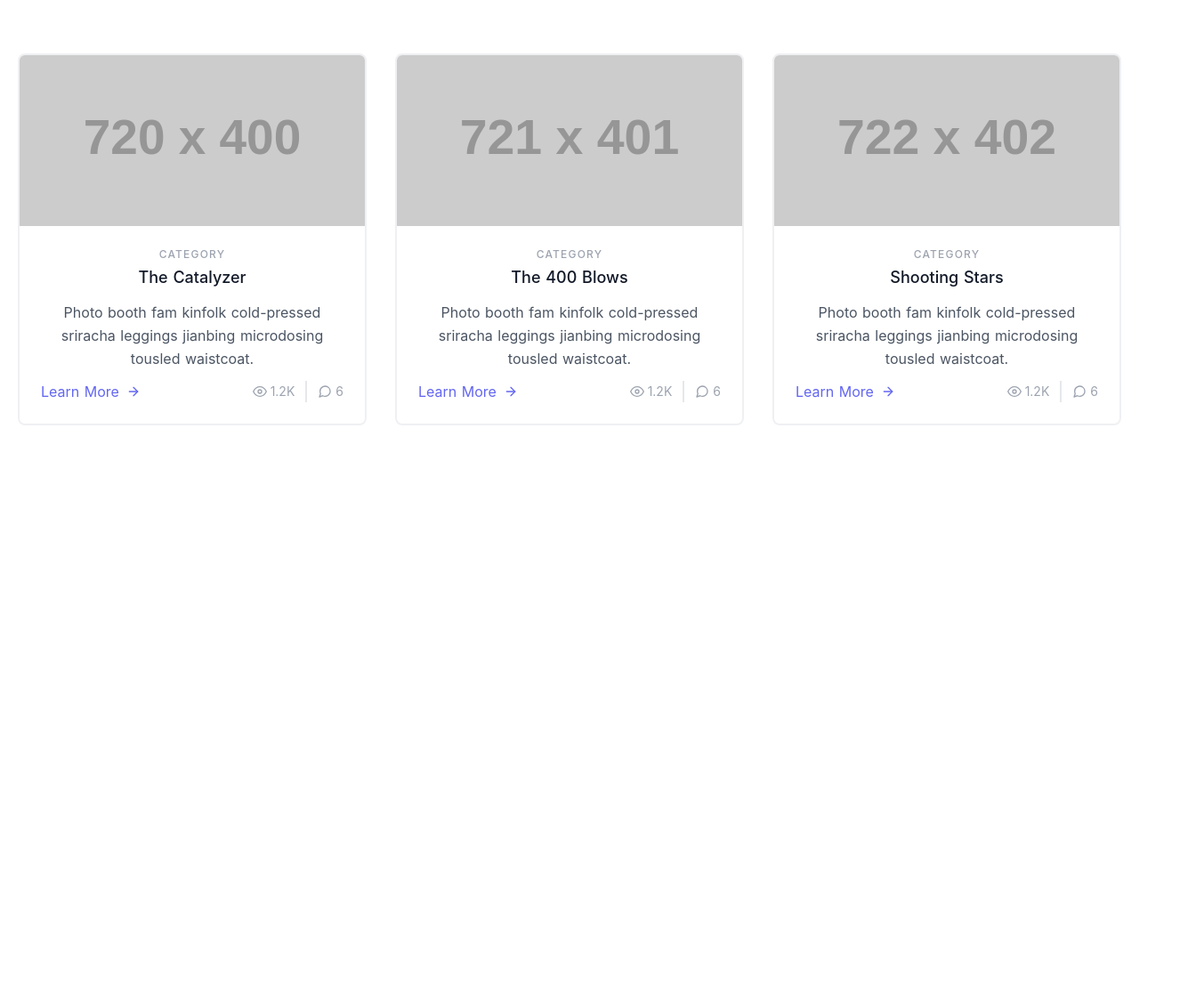
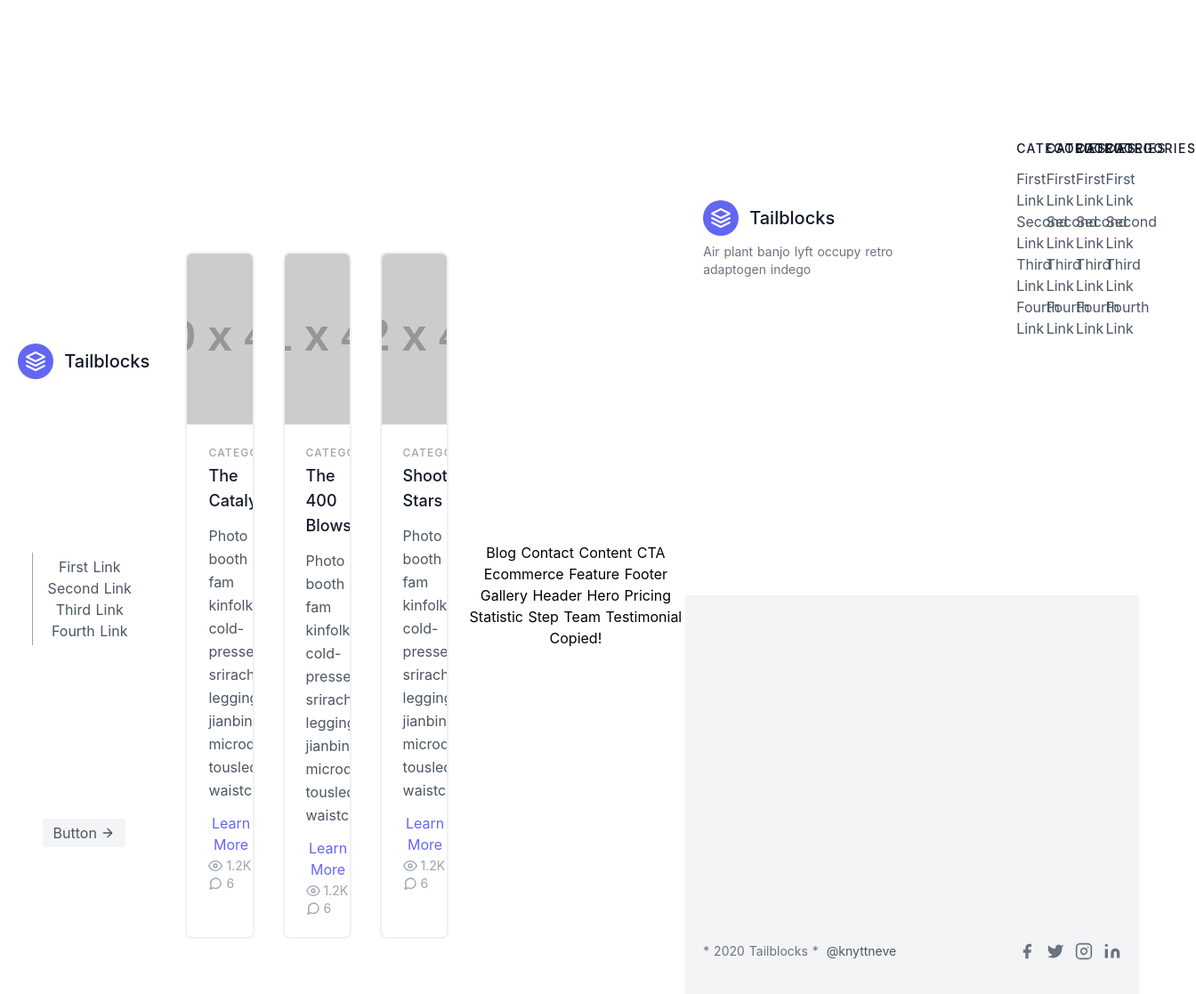
Before and after one commit to suzucan2020/nuxt-tailwindcss-sample, a Nuxt app: page / in a window 1280 px wide. Shown: the part 131-1248 px from the top of the page at 89% size, 1344 px wide, since content can reach past the window. Before the commit the page ends 800 px from the top, so only its background shows below. Built offline with nearby package versions, Linux system fonts and the light colour scheme.

Commit message:
add Top page

```diff
--- a/pages/index.vue
+++ b/pages/index.vue
@@ -1,5 +1,29 @@
 <template>
   <div class="container">
+
+ <header class="text-gray-600 body-font">
+  <div class="container mx-auto flex flex-wrap p-5 flex-col md:flex-row items-center">
+    <a class="flex title-font font-medium items-center text-gray-900 mb-4 md:mb-0">
+      <svg xmlns="http://www.w3.org/2000/svg" fill="none" stroke="currentColor" stroke-linecap="round" stroke-linejoin="round" stroke-width="2" class="w-10 h-10 text-white p-2 bg-indigo-500 rounded-full" viewBox="0 0 24 24">
+        <path d="M12 2L2 7l10 5 10-5-10-5zM2 17l10 5 10-5M2 12l10 5 10-5"></path>
+      </svg>
+      <span class="ml-3 text-xl">Tailblocks</span>
+    </a>
+    <nav class="md:mr-auto md:ml-4 md:py-1 md:pl-4 md:border-l md:border-gray-400	flex flex-wrap items-center text-base justify-center">
+      <a class="mr-5 hover:text-gray-900">First Link</a>
+      <a class="mr-5 hover:text-gray-900">Second Link</a>
+      <a class="mr-5 hover:text-gray-900">Third Link</a>
+      <a class="mr-5 hover:text-gray-900">Fourth Link</a>
+    </nav>
+    <button class="inline-flex items-center bg-gray-100 border-0 py-1 px-3 focus:outline-none hover:bg-gray-200 rounded text-base mt-4 md:mt-0">Button
+      <svg fill="none" stroke="currentColor" stroke-linecap="round" stroke-linejoin="round" stroke-width="2" class="w-4 h-4 ml-1" viewBox="0 0 24 24">
+        <path d="M5 12h14M12 5l7 7-7 7"></path>
+      </svg>
+    </button>
+  </div>
+</header>
+
+
   <section class="text-gray-600 body-font">
   <div class="container px-5 py-24 mx-auto">
   <div class="flex flex-wrap -m-4">
@@ -94,6 +118,139 @@
   </div>
   </section>
 
+
+Blog
+Contact
+Content
+CTA
+Ecommerce
+Feature
+Footer
+Gallery
+Header
+Hero
+Pricing
+Statistic
+Step
+Team
+Testimonial
+Copied!
+
+<footer class="text-gray-600 body-font">
+  <div class="container px-5 py-24 mx-auto flex md:items-center lg:items-start md:flex-row md:flex-nowrap flex-wrap flex-col">
+    <div class="w-64 flex-shrink-0 md:mx-0 mx-auto text-center md:text-left">
+      <a class="flex title-font font-medium items-center md:justify-start justify-center text-gray-900">
+        <svg xmlns="http://www.w3.org/2000/svg" fill="none" stroke="currentColor" stroke-linecap="round" stroke-linejoin="round" stroke-width="2" class="w-10 h-10 text-white p-2 bg-indigo-500 rounded-full" viewBox="0 0 24 24">
+          <path d="M12 2L2 7l10 5 10-5-10-5zM2 17l10 5 10-5M2 12l10 5 10-5"></path>
+        </svg>
+        <span class="ml-3 text-xl">Tailblocks</span>
+      </a>
+      <p class="mt-2 text-sm text-gray-500">Air plant banjo lyft occupy retro adaptogen indego</p>
+    </div>
+    <div class="flex-grow flex flex-wrap md:pl-20 -mb-10 md:mt-0 mt-10 md:text-left text-center">
+      <div class="lg:w-1/4 md:w-1/2 w-full px-4">
+        <h2 class="title-font font-medium text-gray-900 tracking-widest text-sm mb-3">CATEGORIES</h2>
+        <nav class="list-none mb-10">
+          <li>
+            <a class="text-gray-600 hover:text-gray-800">First Link</a>
+          </li>
+          <li>
+            <a class="text-gray-600 hover:text-gray-800">Second Link</a>
+          </li>
+          <li>
+            <a class="text-gray-600 hover:text-gray-800">Third Link</a>
+          </li>
+          <li>
+            <a class="text-gray-600 hover:text-gray-800">Fourth Link</a>
+          </li>
+        </nav>
+      </div>
+      <div class="lg:w-1/4 md:w-1/2 w-full px-4">
+        <h2 class="title-font font-medium text-gray-900 tracking-widest text-sm mb-3">CATEGORIES</h2>
+        <nav class="list-none mb-10">
+          <li>
+            <a class="text-gray-600 hover:text-gray-800">First Link</a>
+          </li>
+          <li>
+            <a class="text-gray-600 hover:text-gray-800">Second Link</a>
+          </li>
+          <li>
+            <a class="text-gray-600 hover:text-gray-800">Third Link</a>
+          </li>
+          <li>
+            <a class="text-gray-600 hover:text-gray-800">Fourth Link</a>
+          </li>
+        </nav>
+      </div>
+      <div class="lg:w-1/4 md:w-1/2 w-full px-4">
+        <h2 class="title-font font-medium text-gray-900 tracking-widest text-sm mb-3">CATEGORIES</h2>
+        <nav class="list-none mb-10">
+          <li>
+            <a class="text-gray-600 hover:text-gray-800">First Link</a>
+          </li>
+          <li>
+            <a class="text-gray-600 hover:text-gray-800">Second Link</a>
+          </li>
+          <li>
+            <a class="text-gray-600 hover:text-gray-800">Third Link</a>
+          </li>
+          <li>
+            <a class="text-gray-600 hover:text-gray-800">Fourth Link</a>
+          </li>
+        </nav>
+      </div>
+      <div class="lg:w-1/4 md:w-1/2 w-full px-4">
+        <h2 class="title-font font-medium text-gray-900 tracking-widest text-sm mb-3">CATEGORIES</h2>
+        <nav class="list-none mb-10">
+          <li>
+            <a class="text-gray-600 hover:text-gray-800">First Link</a>
+          </li>
+          <li>
+            <a class="text-gray-600 hover:text-gray-800">Second Link</a>
+          </li>
+          <li>
+            <a class="text-gray-600 hover:text-gray-800">Third Link</a>
+          </li>
+          <li>
+            <a class="text-gray-600 hover:text-gray-800">Fourth Link</a>
+          </li>
+        </nav>
+      </div>
+    </div>
+  </div>
+  <div class="bg-gray-100">
+    <div class="container mx-auto py-4 px-5 flex flex-wrap flex-col sm:flex-row">
+      <p class="text-gray-500 text-sm text-center sm:text-left">* 2020 Tailblocks *
+        <a href="https://twitter.com/knyttneve" rel="noopener noreferrer" class="text-gray-600 ml-1" target="_blank">@knyttneve</a>
+      </p>
+      <span class="inline-flex sm:ml-auto sm:mt-0 mt-2 justify-center sm:justify-start">
+        <a class="text-gray-500">
+         <svg fill="currentColor" stroke-linecap="round" stroke-linejoin="round" stroke-width="2" class="w-5 h-5" viewBox="0 0 24 24">
+            <path d="M18 2h-3a5 5 0 00-5 5v3H7v4h3v8h4v-8h3l1-4h-4V7a1 1 0 011-1h3z"></path>
+          </svg>
+        </a>
+        <a class="ml-3 text-gray-500">
+          <svg fill="currentColor" stroke-linecap="round" stroke-linejoin="round" stroke-width="2" class="w-5 h-5" viewBox="0 0 24 24">
+            <path d="M23 3a10.9 10.9 0 01-3.14 1.53 4.48 4.48 0 00-7.86 3v1A10.66 10.66 0 013 4s-4 9 5 13a11.64 11.64 0 01-7 2c9 5 20 0 20-11.5a4.5 4.5 0 00-.08-.83A7.72 7.72 0 0023 3z"></path>
+          </svg>
+        </a>
+        <a class="ml-3 text-gray-500">
+          <svg fill="none" stroke="currentColor" stroke-linecap="round" stroke-linejoin="round" stroke-width="2" class="w-5 h-5" viewBox="0 0 24 24">
+            <rect width="20" height="20" x="2" y="2" rx="5" ry="5"></rect>
+            <path d="M16 11.37A4 4 0 1112.63 8 4 4 0 0116 11.37zm1.5-4.87h.01"></path>
+          </svg>
+        </a>
+        <a class="ml-3 text-gray-500">
+          <svg fill="currentColor" stroke="currentColor" stroke-linecap="round" stroke-linejoin="round" stroke-width="0" class="w-5 h-5" viewBox="0 0 24 24">
+            <path stroke="none" d="M16 8a6 6 0 016 6v7h-4v-7a2 2 0 00-2-2 2 2 0 00-2 2v7h-4v-7a6 6 0 016-6zM2 9h4v12H2z"></path>
+            <circle cx="4" cy="4" r="2" stroke="none"></circle>
+          </svg>
+        </a>
+      </span>
+    </div>
+  </div>
+</footer>
+
   </div>
 </template>
 
```
Lines whose indentation alone changed are shown as unchanged.
